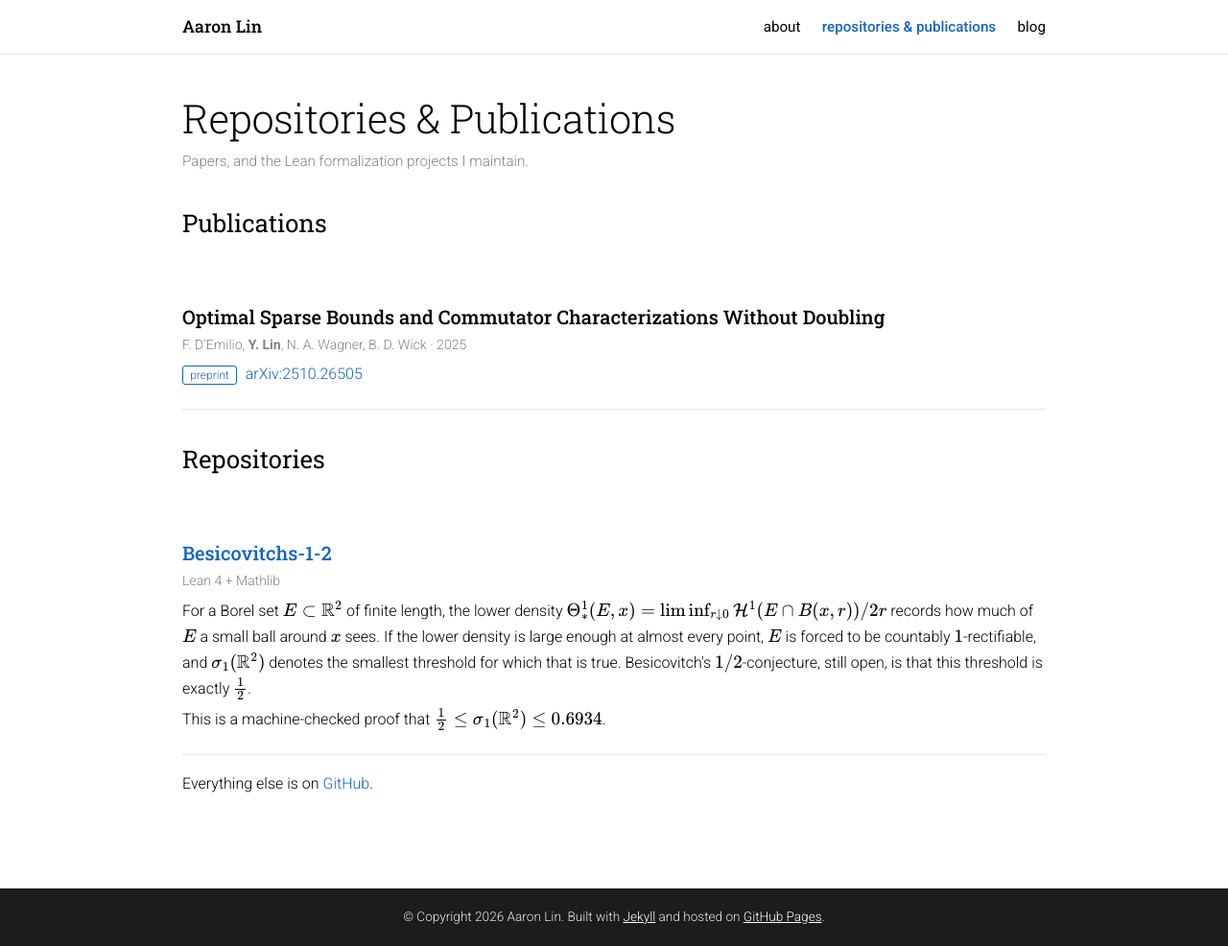
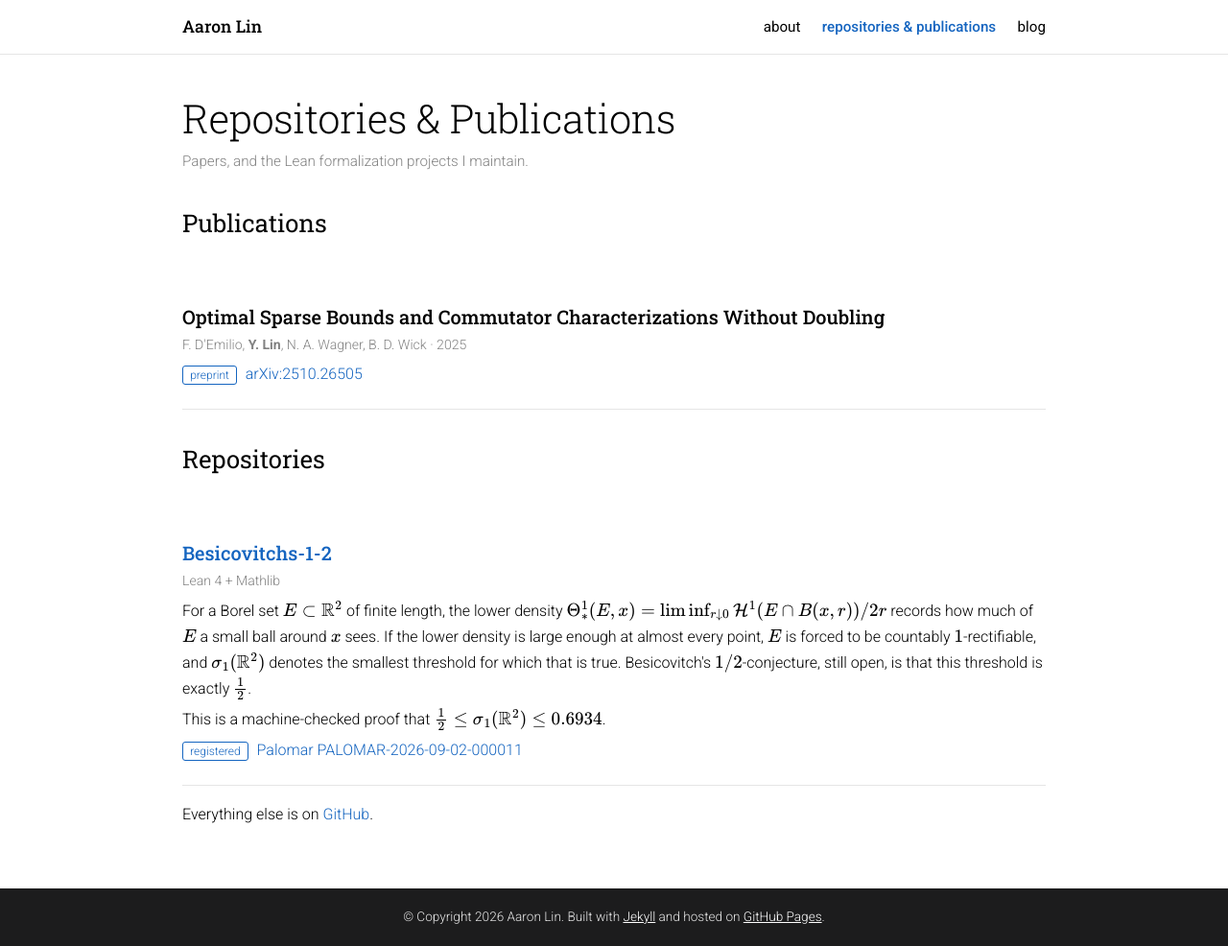
Before and after one commit to CoolRmal/coolrmal.github.io, a Jekyll site: the page built from publications.md, in a window 1280 px wide and 986 px high. Shown: the whole window at 96% size. Built offline with Jekyll 4.4.1, drawn with Linux system fonts in a browser that asks for light colours; formulas are drawn with MathJax 3.

Commit message:
Link the Palomar registry entry
The result is registered as PALOMAR-2026-09-02-000011; link it from the
repository card and from the post, which said only that it was submitted.

Co-Authored-By: Claude Opus 5 <noreply@anthropic.com>

```diff
--- a/publications.md
+++ b/publications.md
@@ -35,6 +35,10 @@ nav: work
   <p>
     This is a machine-checked proof that $\tfrac12\le\sigma_1(\mathbb{R}^2)\le 0.6934$.
   </p>
+  <p>
+    <span class="badge">registered</span>
+    <a href="https://palomar-registry.org/entry?id=PALOMAR-2026-09-02-000011&amp;version=1" target="_blank" rel="noopener noreferrer">Palomar PALOMAR-2026-09-02-000011</a>
+  </p>
 </div>
 
 Everything else is on
```
Also changed, not shown: _posts/2026-09-02-A Machine-Checked Bound of 0.6934 for Besicovitch's 1_2-Problem.md (+1 -1 lines).
